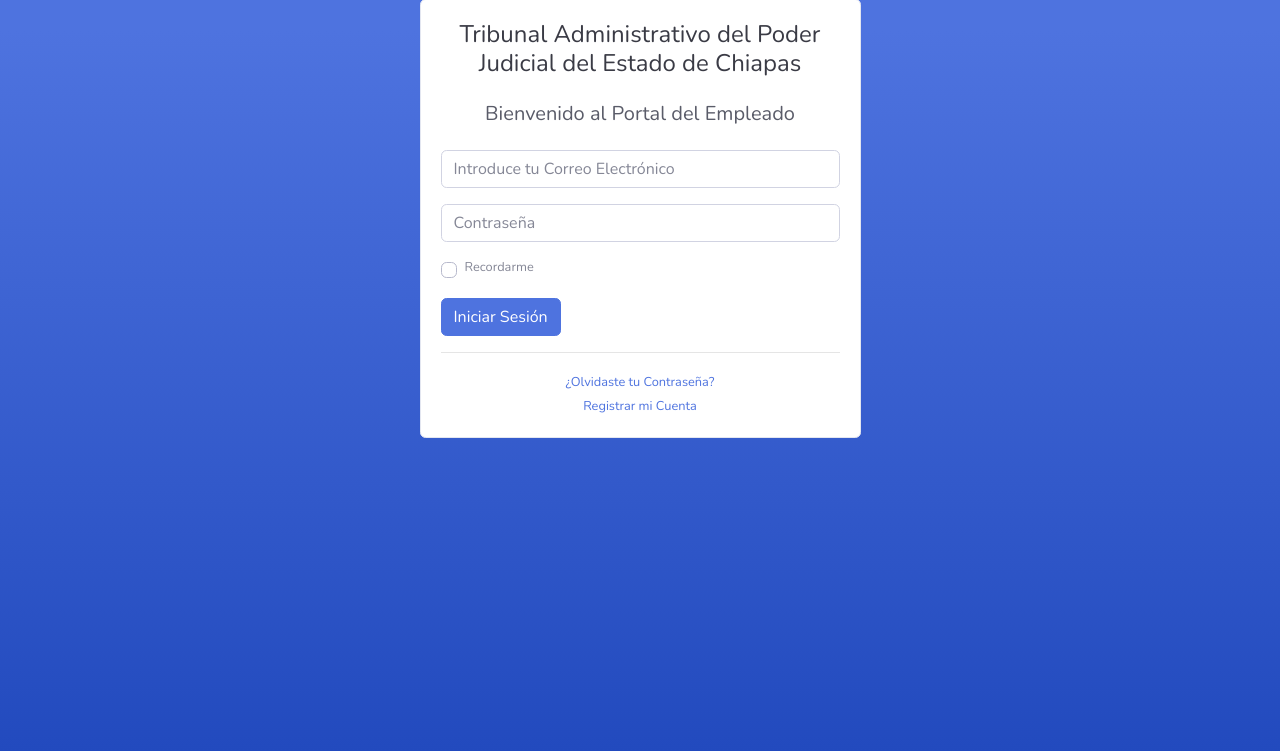
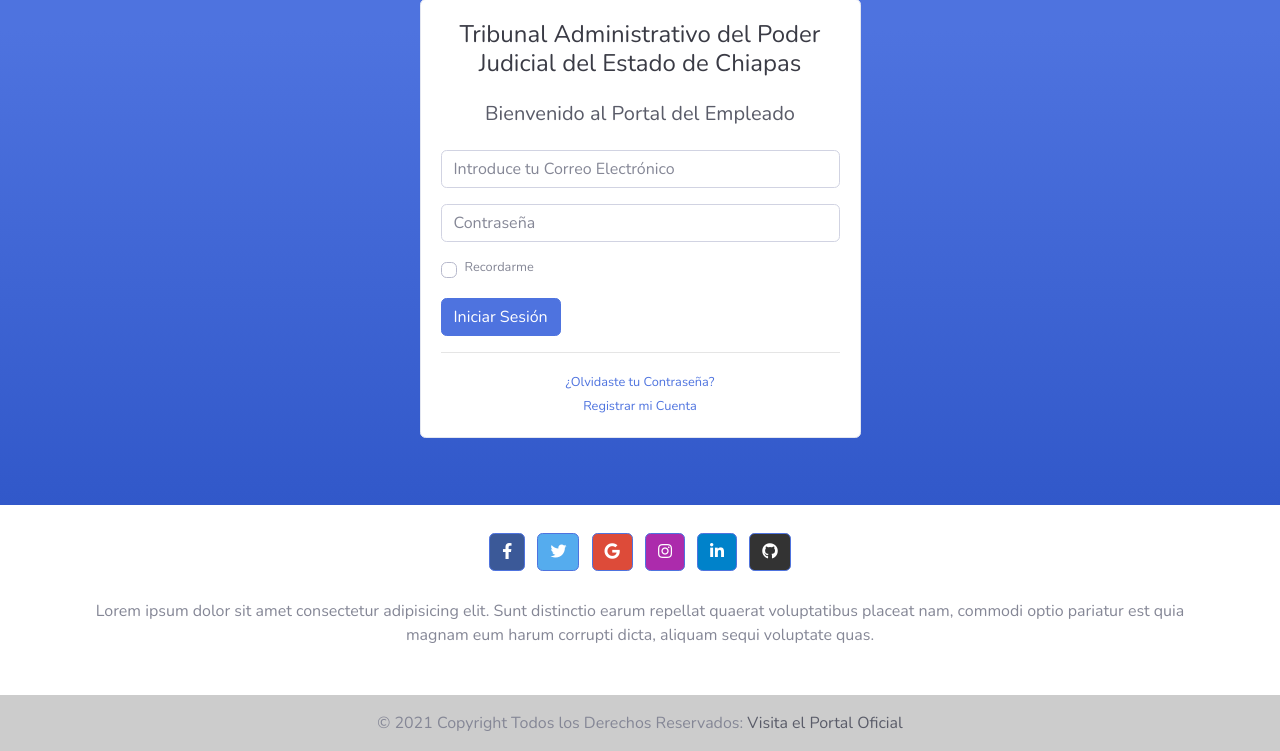
Before and after one commit to enriiquealvarez/portal_empleado, a PHP site: page / in a window 1280 px wide. Shown: the part 49-800 px from the top of the page. Run offline with PHP 8.4, Linux system fonts and the light colour scheme.

Commit message:
Se actualiza la página de index.php, se agrega footer
Co-Authored-By: Fernando-Valdes <55217268+fernando-valdes@users.noreply.github.com>

```diff
--- a/index.php
+++ b/index.php
@@ -133,6 +133,61 @@
     <!-- Custom scripts for all pages-->
     <script src="js/sb-admin-2.min.js"></script>
 
+<!-- Footer -->
+<footer class=" text-center fixed-bottom " style="background-color:#ffffff;">
+  <!-- Grid container -->
+  <div class="container p-4">
+
+    <!-- Section: Social media -->
+    <section class="mb-4">
+      <!-- Facebook -->
+      <a class="btn btn-primary btn-floating m-1" style="background-color: #3b5998" href="#!" role="button"><i class="fab fa-facebook-f"></i></a>
+
+      <!-- Twitter -->
+      <a class="btn btn-primary btn-floating m-1" style="background-color: #55acee" href="#!" role="button"><i class="fab fa-twitter"></i></a>
+
+      <!-- Google -->
+      <a class="btn btn-primary btn-floating m-1" style="background-color: #dd4b39" href="#!" role="button"><i class="fab fa-google"></i></a>
+
+      <!-- Instagram -->
+      <a class="btn btn-primary btn-floating m-1" style="background-color: #ac2bac" href="#!" role="button"><i class="fab fa-instagram"></i></a>
+
+      <!-- Linkedin -->
+      <a class="btn btn-primary btn-floating m-1" style="background-color: #0082ca" href="#!" role="button"><i class="fab fa-linkedin-in"></i></a>
+      <!-- Github -->
+      <a class="btn btn-primary btn-floating m-1" style="background-color: #333333" href="#!" role="button"><i class="fab fa-github"></i></a>
+    </section>
+    <!-- Section: Social media -->
+
+
+
+    <!-- Section: Text -->
+    <section class="mb-4">
+      <p>
+        Lorem ipsum dolor sit amet consectetur adipisicing elit. Sunt
+        distinctio earum repellat quaerat voluptatibus placeat nam,
+        commodi optio pariatur est quia magnam eum harum corrupti dicta,
+        aliquam sequi voluptate quas.
+      </p>
+    </section>
+    <!-- Section: Text -->
+
+
+  </div>
+  <!-- Grid container -->
+
+  <!-- Copyright -->
+  <div class="text-center p-3" style="background-color: rgba(0, 0, 0, 0.2)">
+    © 2021 Copyright Todos los Derechos Reservados:
+    <a class="text-dark" href="https://www.tachiapas.gob.mx/">Visita el Portal Oficial</a>
+  </div>
+  <!-- Copyright -->
+
+</footer>
+<!-- Footer -->
+
+
+
 </body>
 
 </html>
```
Also changed, not shown: footer.php (added, +74 -0 lines), test.php (deleted, +0 -8 lines).
